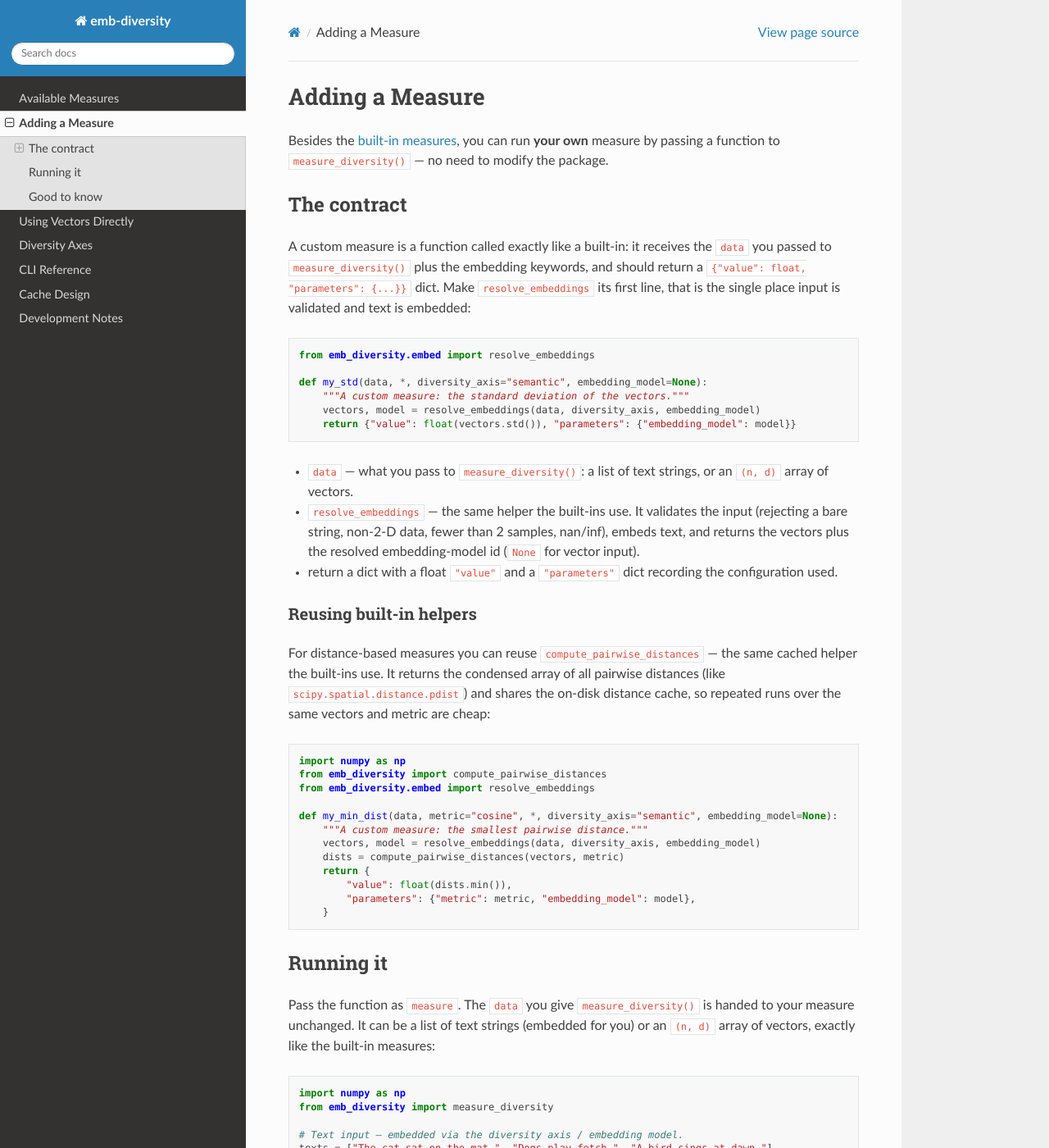
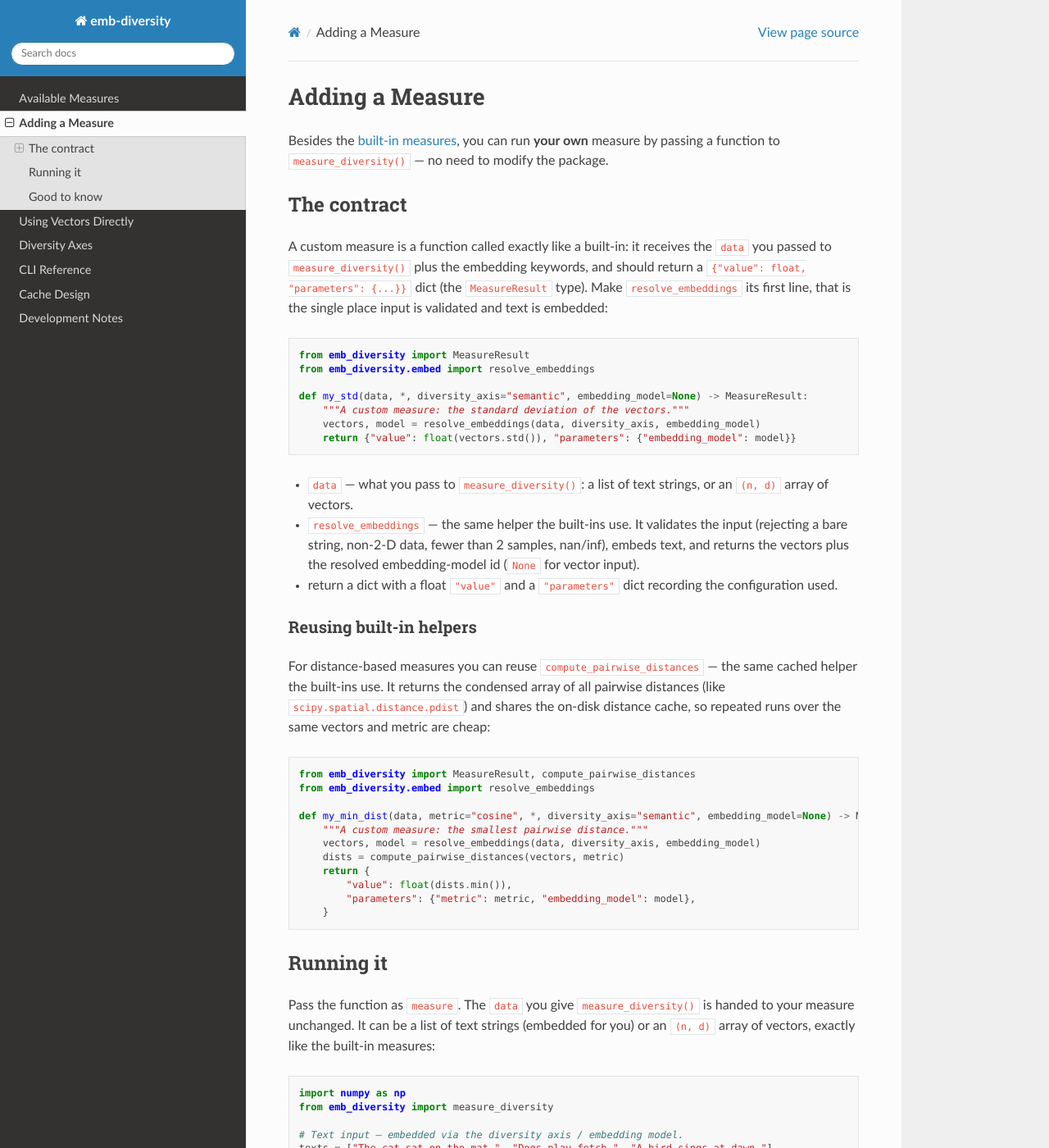
Before and after one commit to nlpsoc/emb-diversity, a Sphinx documentation site: the page built from docs/source/user-guide/adding-a-measure.md, in a window 1280 px wide and 1400 px high. Shown: the whole window at 82% size. Built offline with Sphinx 7.4.7 and the Read the Docs theme 3.1.0, drawn with Linux system fonts in a browser that asks for light colours; pages that are not in the unit, such as notebooks, are missing from menus.

Commit message:
Expose MeasureResult publicly and use it to annotate custom measures
MeasureResult (the {"value", "parameters"} return type the built-ins use)
was only importable from the private measures._types. Export it from the
package so a custom measure can annotate its return the same way, and use it
in the docs examples and the test.

Co-Authored-By: Claude Opus 4.8 (1M context) <noreply@anthropic.com>

````diff
--- a/docs/source/user-guide/adding-a-measure.md
+++ b/docs/source/user-guide/adding-a-measure.md
@@ -7,13 +7,15 @@ passing a function to `measure_diversity()` — no need to modify the package.
 
 A custom measure is a function called exactly like a built-in: it receives the
 `data` you passed to `measure_diversity()` plus the embedding keywords, and should return a
-`{"value": float, "parameters": {...}}` dict. Make `resolve_embeddings` its first
-line, that is the single place input is validated and text is embedded:
+`{"value": float, "parameters": {...}}` dict (the `MeasureResult` type). Make
+`resolve_embeddings` its first line, that is the single place input is validated and
+text is embedded:
 
 ```python
+from emb_diversity import MeasureResult
 from emb_diversity.embed import resolve_embeddings
 
-def my_std(data, *, diversity_axis="semantic", embedding_model=None):
+def my_std(data, *, diversity_axis="semantic", embedding_model=None) -> MeasureResult:
     """A custom measure: the standard deviation of the vectors."""
     vectors, model = resolve_embeddings(data, diversity_axis, embedding_model)
     return {"value": float(vectors.std()), "parameters": {"embedding_model": model}}
@@ -36,11 +38,10 @@ distances (like `scipy.spatial.distance.pdist`) and shares the on-disk distance
 cache, so repeated runs over the same vectors and metric are cheap:
 
 ```python
-import numpy as np
-from emb_diversity import compute_pairwise_distances
+from emb_diversity import MeasureResult, compute_pairwise_distances
 from emb_diversity.embed import resolve_embeddings
 
-def my_min_dist(data, metric="cosine", *, diversity_axis="semantic", embedding_model=None):
+def my_min_dist(data, metric="cosine", *, diversity_axis="semantic", embedding_model=None) -> MeasureResult:
     """A custom measure: the smallest pairwise distance."""
     vectors, model = resolve_embeddings(data, diversity_axis, embedding_model)
     dists = compute_pairwise_distances(vectors, metric)
--- a/src/emb_diversity/__init__.py
+++ b/src/emb_diversity/__init__.py
@@ -14,6 +14,8 @@ from .measures_registry import MEASURE_NAMES
 _ATTR_TO_SUBMODULE = {
     # Main entry point
     "measure_diversity": "convenience",
+    # Return type for annotating measures
+    "MeasureResult": "measures._types",
     # Individual measures
     **{name: f"measures.{name}" for name in MEASURE_NAMES},
     # Embedding helper
@@ -56,6 +58,7 @@ if TYPE_CHECKING:
     )
     from .convenience import measure_diversity
     from .embed import embed_texts
+    from .measures._types import MeasureResult
     from .measures.bins_entropy import bins_entropy
     from .measures.bottleneck import bottleneck
     from .measures.chamfer_dist import chamfer_dist
````
Also changed, not shown: 1 other file.
